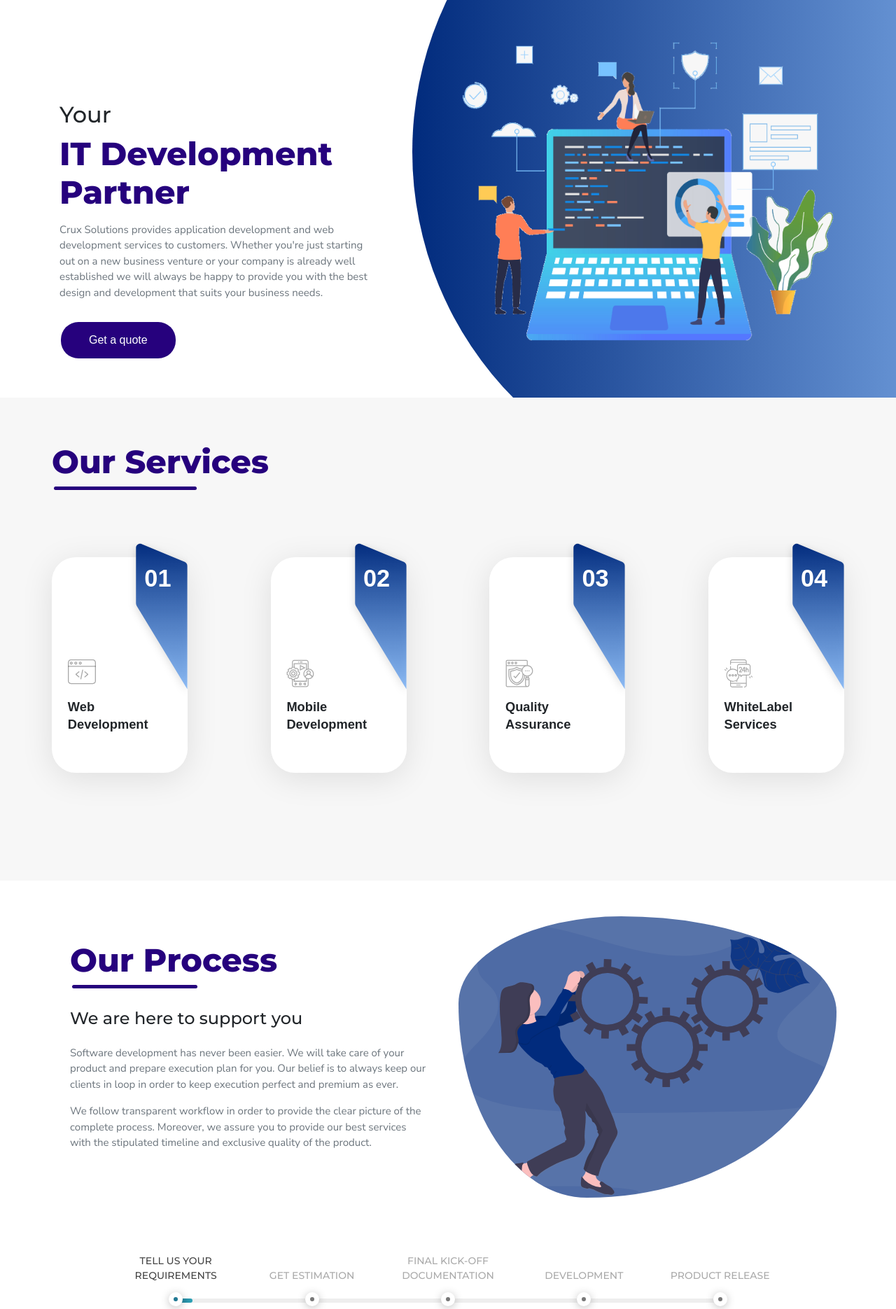
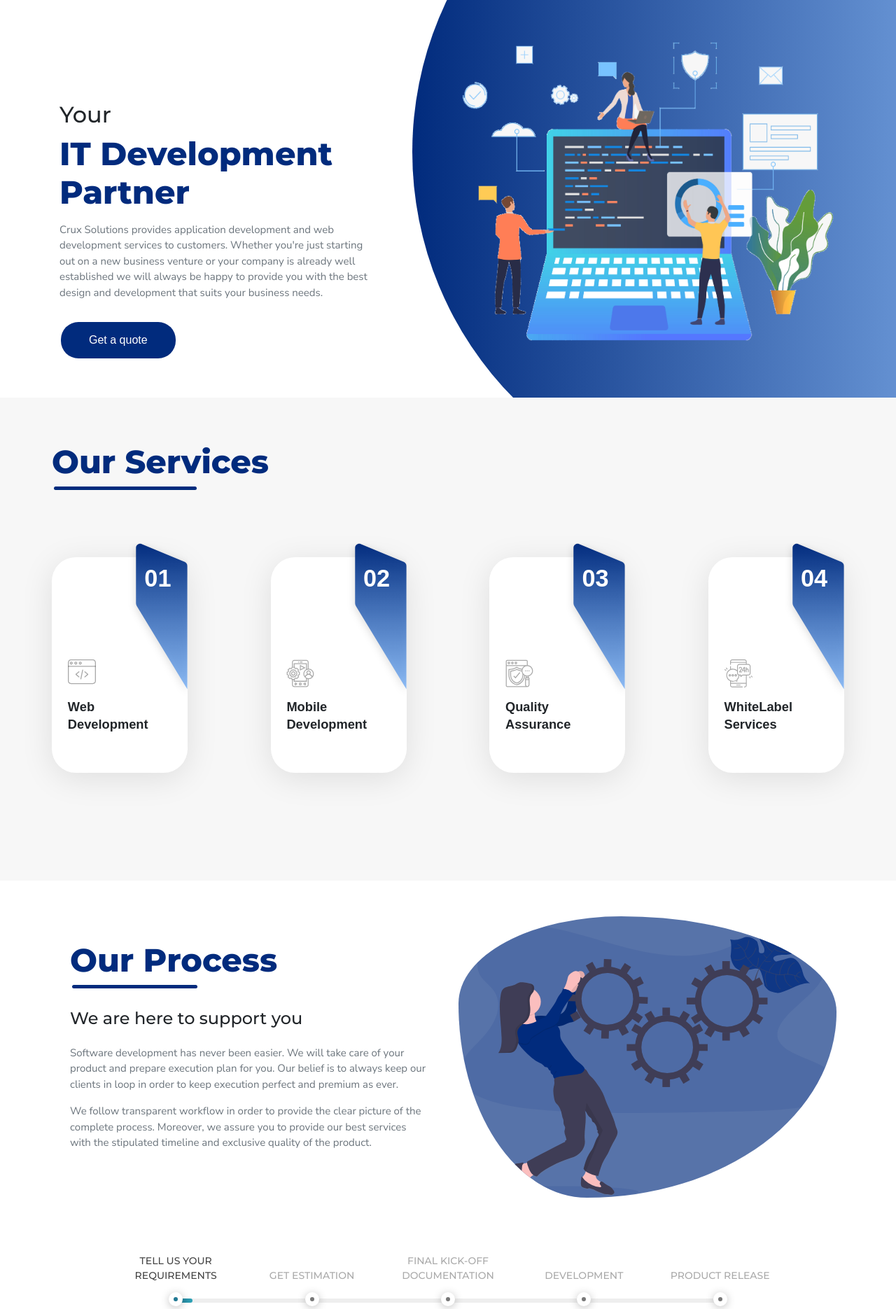
Before and after one commit to weserve06/crux-solution-web, a PHP site: page / in a window 1280 px wide; the page is wider, and only the part inside the window is pictured. Shown: the part 68-1938 px from the top of that part at 70% size. Run offline with PHP 8.4, Linux system fonts and the light colour scheme; some libraries are stand-ins or nearby versions.

```diff
--- a/css/about_us.css
+++ b/css/about_us.css
@@ -7,7 +7,7 @@ body
 	padding:0;
 }
 :root{
-	--primary:#012b7d;
+	--primary: #012b7d;
 }
 
 .line{
--- a/css/basic.css
+++ b/css/basic.css
@@ -7,7 +7,7 @@ body{
 
 }
 :root{
-	--primary:#012b7d;
+	--primary: #012b7d;
 }
 /*text and colors*/
 .text-muted{
--- a/php/footer.php
+++ b/php/footer.php
@@ -1,7 +1,7 @@
 <style>
 	/*footer starts*/
 	:root{
-	--primary: #26017d;
+	--primary: #012b7d;
 }
 
 .footer
```
